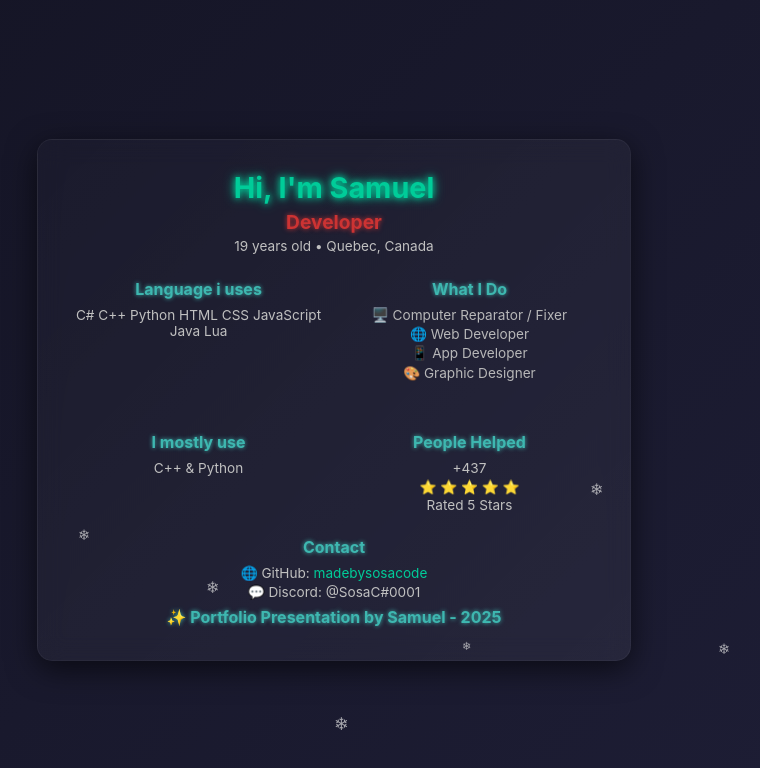
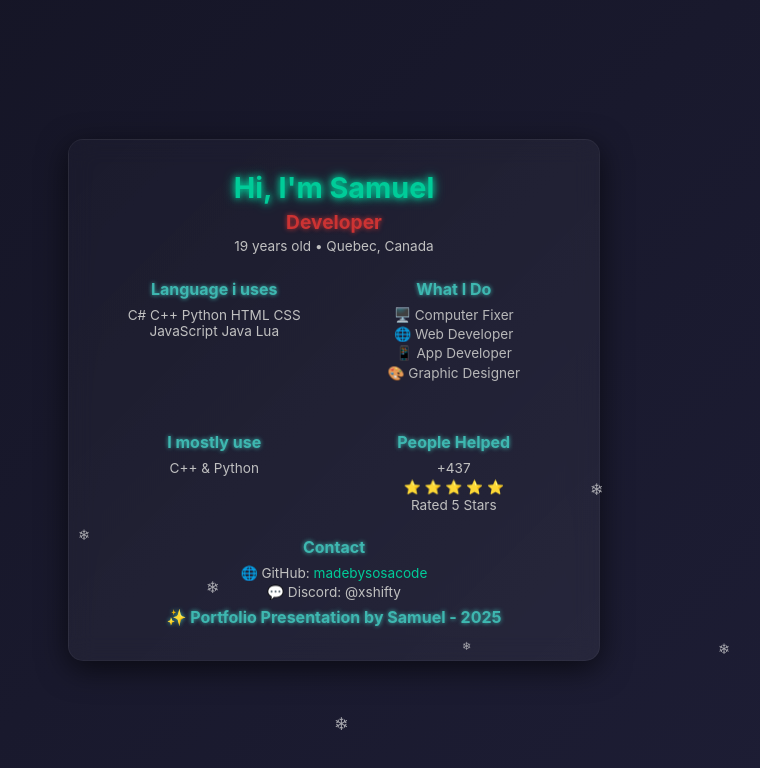
Before and after one commit to CryptoSharkGame/CryptoSharkGame.github.io, a plain HTML site: page index.html in a window 1280 px wide. Shown: the whole page, without its empty margins (306-1066 px from the left). Drawn offline with Linux system fonts and the light colour scheme.

Commit message:
Update index.html

```diff
--- a/index.html
+++ b/index.html
@@ -73,7 +73,7 @@
                         <h3>Language i uses</h3><p>C# C++ Python HTML CSS JavaScript Java Lua</p>
                     </div>
                     <div class="column">
-                        <h3>What I Do</h3><ul><li>🖥️ Computer Reparator / Fixer</li><li>🌐 Web Developer</li><li>📱 App Developer</li><li>🎨 Graphic Designer</li></ul>
+                        <h3>What I Do</h3><ul><li>🖥️ Computer Fixer</li><li>🌐 Web Developer</li><li>📱 App Developer</li><li>🎨 Graphic Designer</li></ul>
                     </div>
                 </div>
                 <div class="row">
@@ -85,7 +85,7 @@
                     </div>
                 </div>
             </div>
-            <h3>Contact</h3><p>🌐 GitHub: <a href="https://github.com/madebysosacode" target="_blank">madebysosacode</a></p><p>💬 Discord: @SosaC#0001</p>
+            <h3>Contact</h3><p>🌐 GitHub: <a href="https://github.com/madebysosacode" target="_blank">madebysosacode</a></p><p>💬 Discord: @xshifty</p>
             <h3>✨ Portfolio Presentation by Samuel - 2025</h3>
         </div>
     </div>
```
